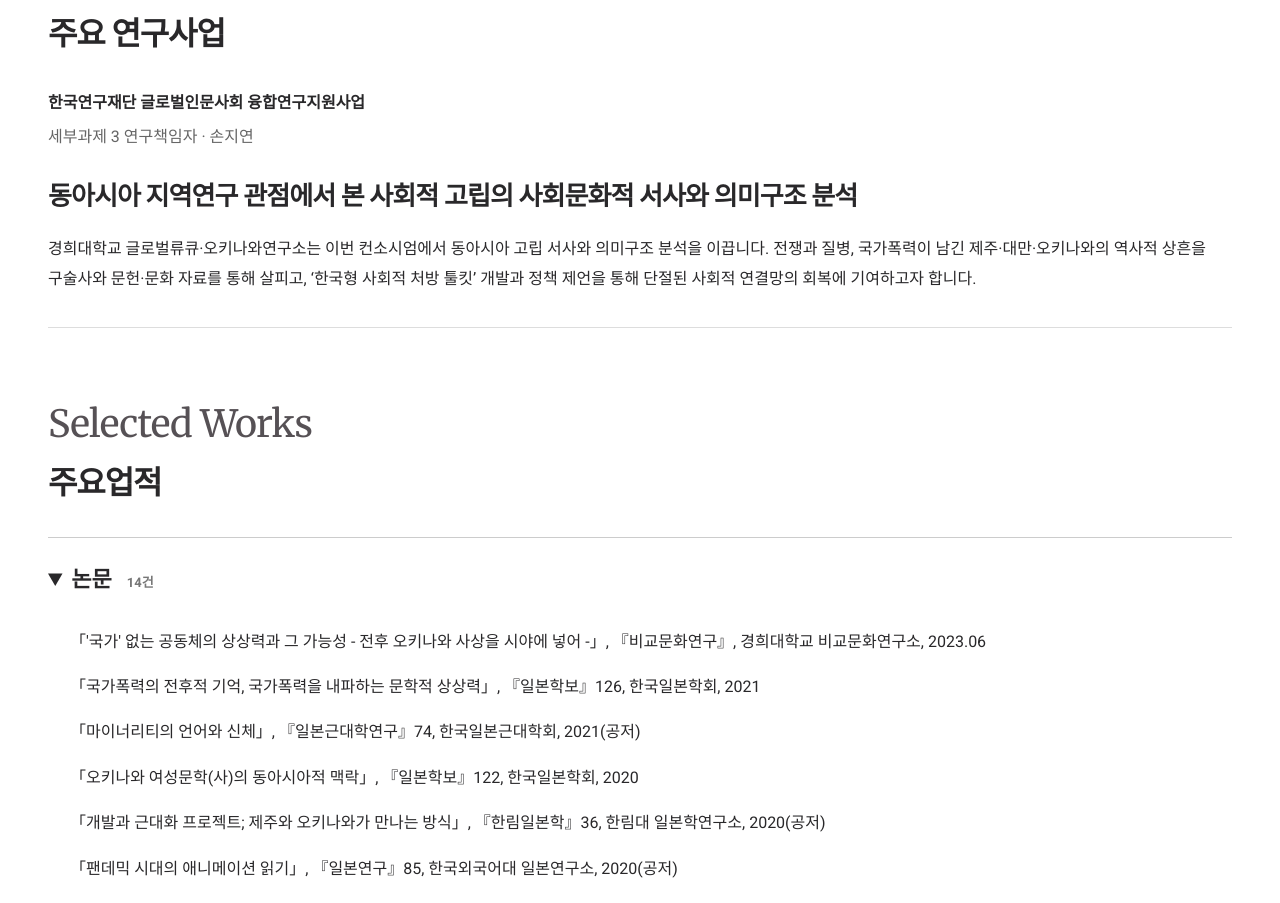
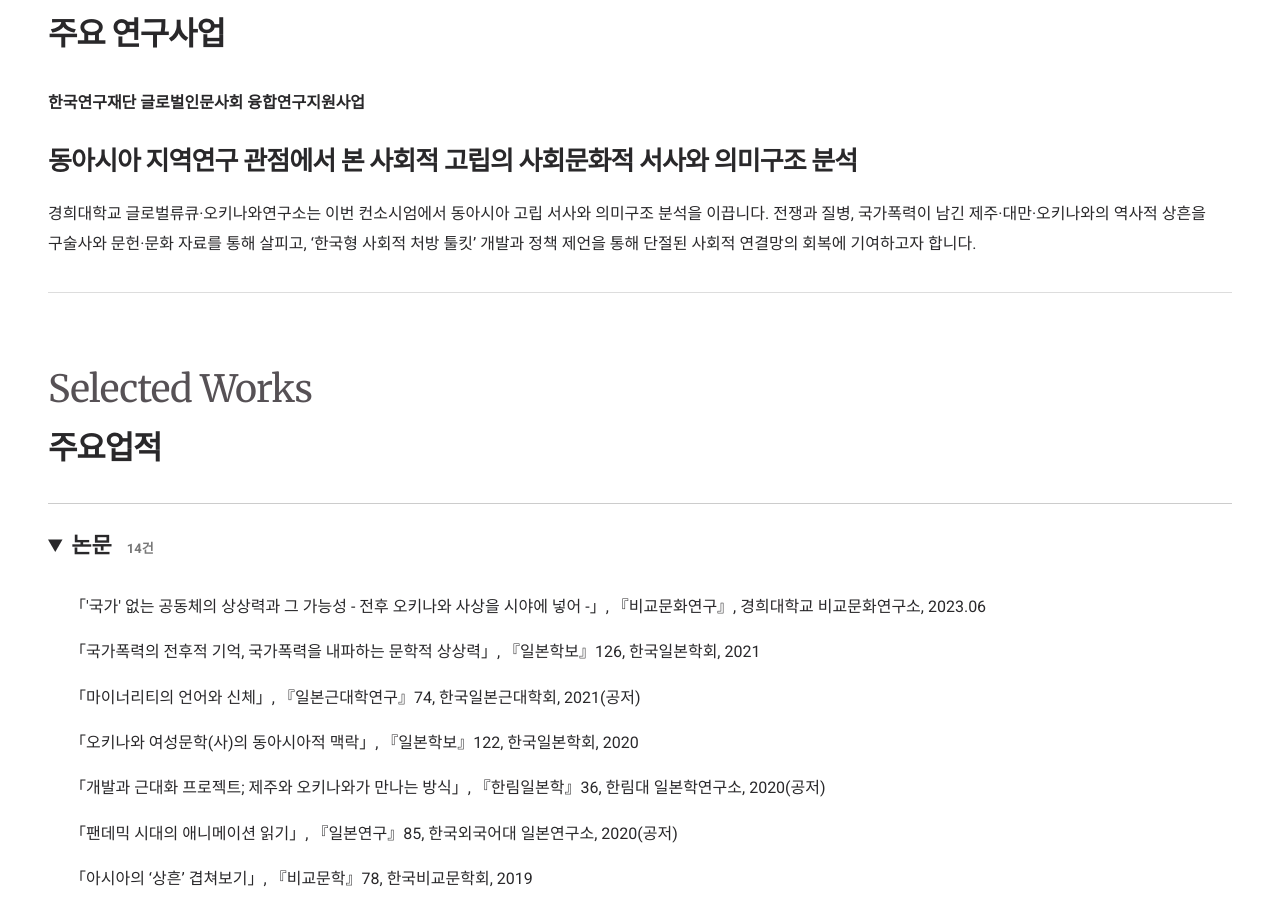
Before and after one commit to choi586/global-ryukyu-okinawa, a Next.js app: page /people in a window 1280 px wide. Shown: the part 826-1729 px from the top of the page. Built offline with nearby package versions, Linux system fonts and the light colour scheme.

Commit message:
Remove investigator role line from research project

```diff
--- a/src/app/globals.css
+++ b/src/app/globals.css
@@ -2434,11 +2434,6 @@ body {
   font-weight: 600;
   line-height: 1.8;
   margin-bottom: 6px;
-}
-.principal-project .project-role {
-  color: #666;
-  margin-top: 0;
-  line-height: 1.8;
 }
 .principal-project h3 {
   font-size: clamp(20px, 2.5vw, 26px);
--- a/src/i18n/ja.ts
+++ b/src/i18n/ja.ts
@@ -109,7 +109,6 @@ export const ja: Record<string, string> = {
     'こうした状況を踏まえ、本〈グローバル琉球・沖縄研究センター〉は、人文学を基盤とする地域研究を目指します。欧米および非欧米地域の研究者、沖縄の文学者・思想家からなる人的ネットワークを最大限に活用し、研究の質的向上と新たな言説の創出を図っていきます。',
   '주요 연구사업': '主な研究プロジェクト',
   '한국연구재단 글로벌인문사회 융합연구지원사업': '韓国研究財団 グローバル人文社会融合研究支援事業',
-  '세부과제 3 연구책임자 · 손지연': 'サブプロジェクト3 研究代表者 · 孫知延',
   '동아시아 지역연구 관점에서 본 사회적 고립의 사회문화적 서사와 의미구조 분석':
     '東アジア地域研究の視点からみた社会的孤立の社会文化的ナラティブと意味構造の分析',
   '경희대학교 글로벌류큐·오키나와연구소는 이번 컨소시엄에서 동아시아 고립 서사와 의미구조 분석을 이끕니다. 전쟁과 질병, 국가폭력이 남긴 제주·대만·오키나와의 역사적 상흔을 구술사와 문헌·문화 자료를 통해 살피고, ‘한국형 사회적 처방 툴킷’ 개발과 정책 제언을 통해 단절된 사회적 연결망의 회복에 기여하고자 합니다.':
--- a/src/views/people.tsx
+++ b/src/views/people.tsx
@@ -45,7 +45,6 @@ export default function People({ locale = 'ko' }: { locale?: Locale } = {}) {
             </div>
           </div>
           <p className="project-program">{t('한국연구재단 글로벌인문사회 융합연구지원사업')}</p>
-          <p className="project-role">{t('세부과제 3 연구책임자 · 손지연')}</p>
           <h3>
             {t('동아시아 지역연구 관점에서 본 사회적 고립의 사회문화적 서사와 의미구조 분석')}
           </h3>
```
